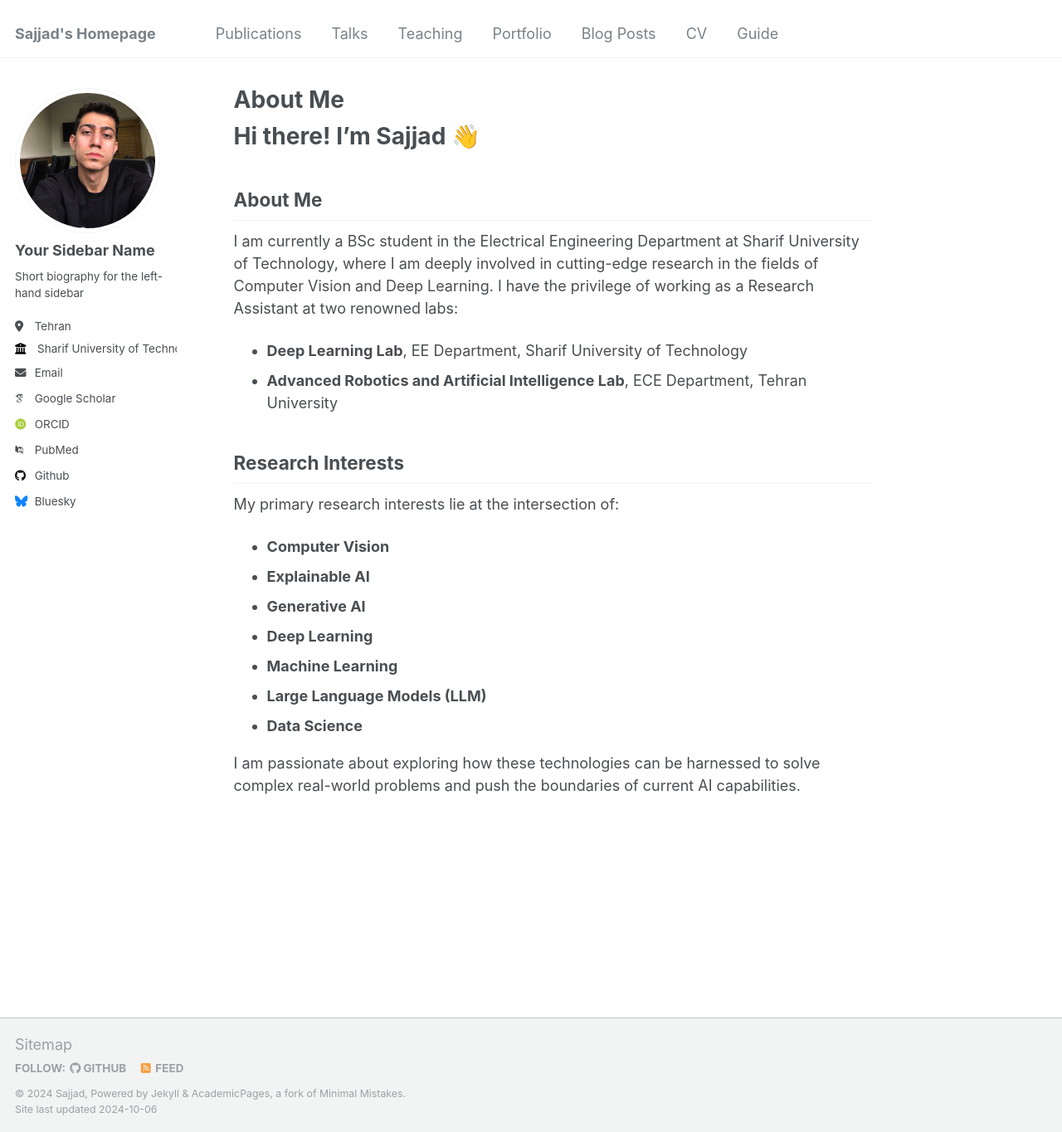
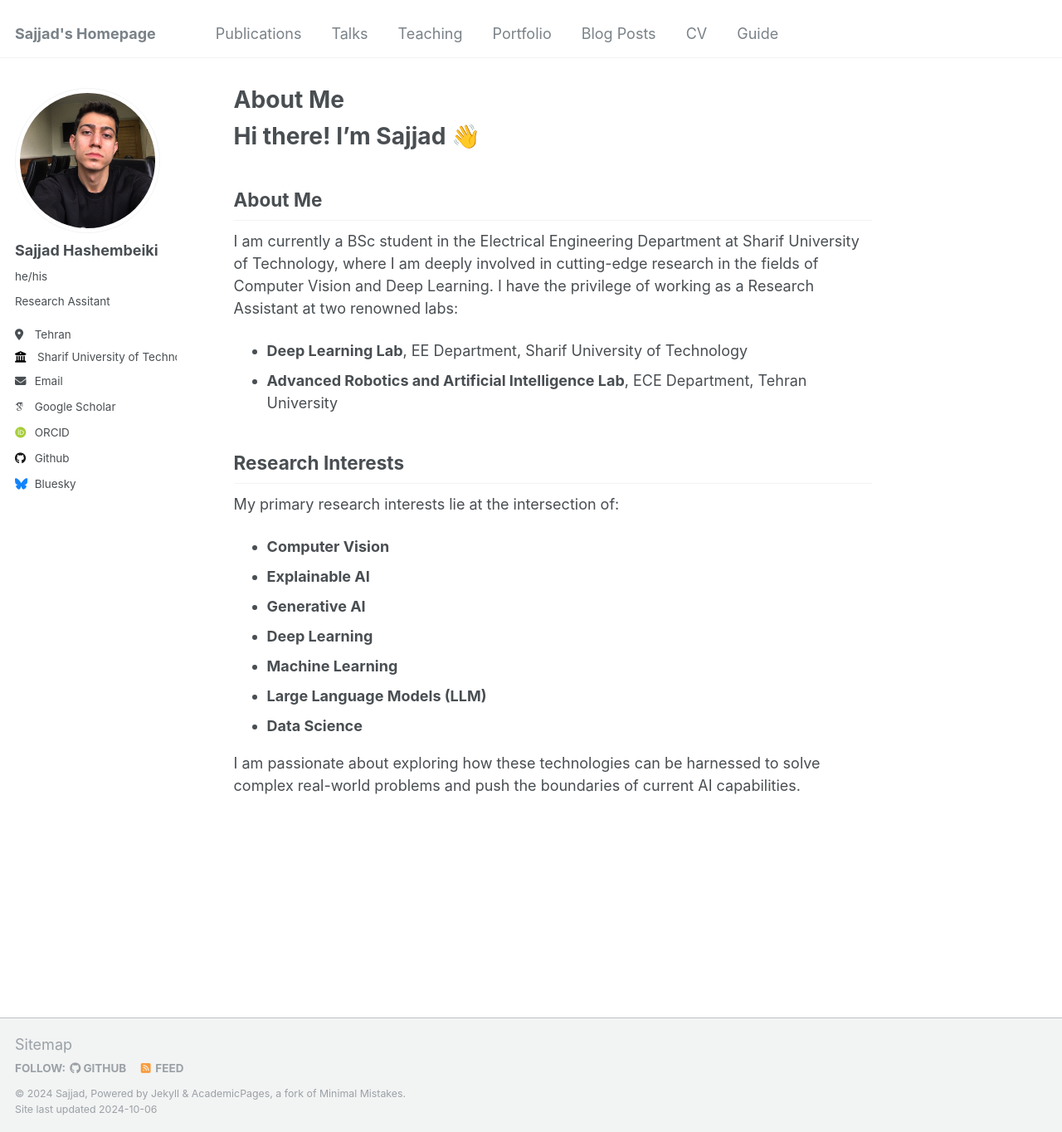
Before and after one commit to SajjadHm/sajjadhm.github.io, a Jekyll site: the page built from _pages/about.md, in a window 1280 px wide and 1364 px high. Shown: the whole window at 83% size. Built offline with Jekyll 4.4.1, drawn with Linux system fonts in a browser that asks for light colours; some web fonts are replaced.

Commit message:
Update _config.yml

```diff
--- a/_config.yml
+++ b/_config.yml
@@ -22,9 +22,9 @@ repository               : "SajjadHm/sajjadhm.github.io"
 author:
   # Biographic information
   avatar           : "profile.PNG"
-  name             : "Your Sidebar Name"
-  pronouns         : # example: "she/her"
-  bio              : "Short biography for the left-hand sidebar"
+  name             : "Sajjad Hashembeiki"
+  pronouns         : "he/his"
+  bio              : "Research Assitant"
   location         : "Tehran"
   employer         : "Sharif University of Technology"
   uri              : # URL
@@ -34,16 +34,16 @@ author:
   arxiv            : # URL - Update with the correct link to your profile
   googlescholar    : "https://scholar.google.com/citations?user=fvX499wAAAAJ&hl=en"
   impactstory      : # URL
-  orcid            : "http://orcid.org/yourorcidurl"
+  orcid            : "https://orcid.org/0009-0004-3163-4302"
   semantic         : # URL
-  pubmed           : "https://www.ncbi.nlm.nih.gov/pubmed/?term=john+snow"
+  pubmed           : #"https://www.ncbi.nlm.nih.gov/pubmed/?term=john+snow"
   researchgate     : # URL
 
   # Repositories and software development
   bitbucket        : # Username - Update with your username on the site
   codepen          : # Username
   dribbble         : # Username
-  github           : "academicpages"
+  github           : "https://github.com/SajjadHm"
   kaggle           : # Username
   stackoverflow    : # User number or user number and name (i.e., use "1" or "1/jeff-atwood")
 
```
